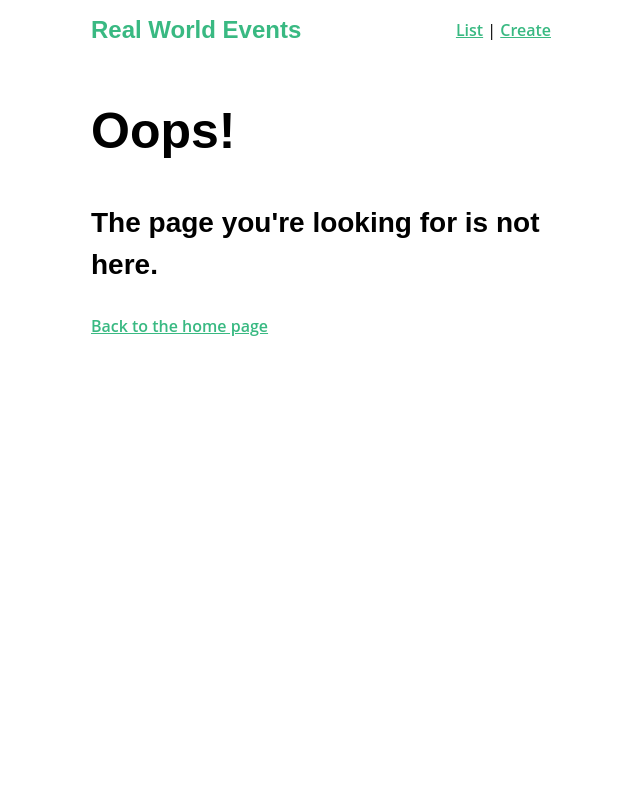
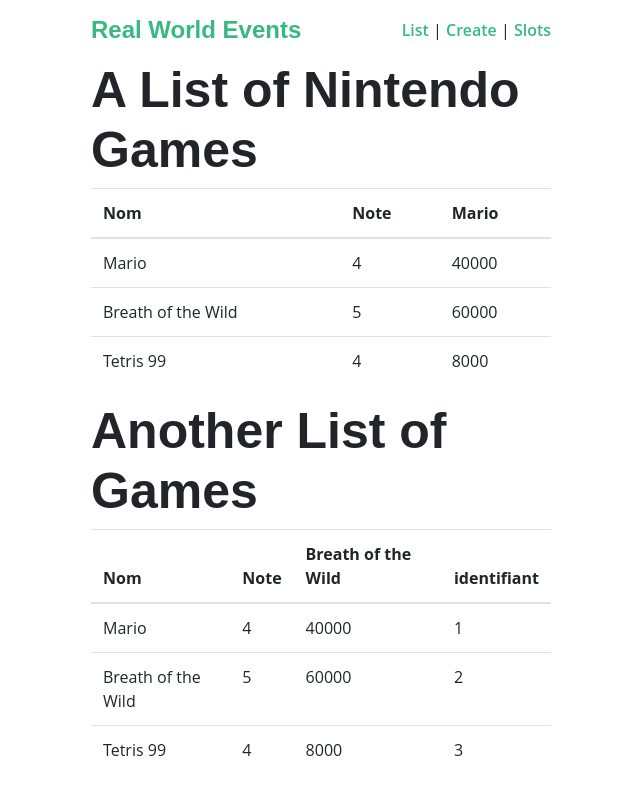
Before and after one commit to johanIbtaten/vm-real-world-vue, a Vue app: page /slots in a window 1280 px wide. Before the commit this address led to /404. Shown: the top 794 px of the page, without its empty margins (319-959 px from the left). Built offline with nearby package versions, Linux system fonts and the light colour scheme.

Commit message:
Added scoped slots

```diff
--- a/public/index.html
+++ b/public/index.html
@@ -4,7 +4,8 @@
     <meta charset="utf-8">
     <meta http-equiv="X-UA-Compatible" content="IE=edge">
     <meta name="viewport" content="width=device-width,initial-scale=1.0">
-    <link rel="icon" href="<%= BASE_URL %>favicon.ico">
+    <link rel="stylesheet" href="https://stackpath.bootstrapcdn.com/bootstrap/4.4.1/css/bootstrap.min.css" integrity="sha384-Vkoo8x4CGsO3+Hhxv8T/Q5PaXtkKtu6ug5TOeNV6gBiFeWPGFN9MuhOf23Q9Ifjh" crossorigin="anonymous">
+
     <title><%= htmlWebpackPlugin.options.title %></title>
   </head>
   <body>
--- /dev/null
+++ b/src/components/CampaignListing.vue
@@ -0,0 +1,42 @@
+<template>
+  <div class="products">
+
+    <div>
+      <div class="table-responsive">
+        <table class="table">
+          <thead>
+            <tr>
+              <slot name="header" :header="header" :products="products"></slot>
+            </tr>
+          </thead>
+          <tbody>
+            <tr v-for="product in products" :key="product.id">
+              <slot :product="product"></slot>
+            </tr>
+          </tbody>
+        </table>
+      </div>
+    </div>
+  </div>
+</template>
+
+<script>
+export default {
+  name: 'CampaignListing',
+  data() {
+    return {
+      products: [
+        { id: 1, name: 'Mario', rating: 4, price: 40000 },
+        { id: 2, name: 'Breath of the Wild', rating: 5, price: 60000 },
+        { id: 3, name: 'Tetris 99', rating: 4, price: 8000 }
+      ],
+      header: {
+        title1: 'Nom',
+        title2: 'Note',
+        title3: 'Prix',
+        title4: 'identifiant'
+      }
+    }
+  }
+}
+</script>
--- a/src/components/NavBar.vue
+++ b/src/components/NavBar.vue
@@ -7,7 +7,8 @@
     <nav>
       <!-- On crée un lien qui appelle la route nommées event-list -->
       <router-link :to="{ name: 'event-list' }">List</router-link> |
-      <router-link :to="{ name: 'event-create' }">Create</router-link>
+      <router-link :to="{ name: 'event-create' }">Create</router-link> |
+      <router-link :to="{ name: 'slots' }">Slots</router-link>
     </nav>
   </div>
 </template>
--- a/src/router.js
+++ b/src/router.js
@@ -10,6 +10,7 @@
 import EventCreate from './views/EventCreate.vue'
 import EventList from './views/EventList.vue'
 import EventShow from './views/EventShow.vue'
+import Slots from './views/Slots.vue'
 
 import NProgress from 'nprogress'
 import store from '@/store/store'
@@ -42,6 +43,11 @@
       path: '/event/create',
       name: 'event-create',
       component: EventCreate
+    },
+    {
+      path: '/slots',
+      name: 'slots',
+      component: Slots
     },
     {
       path: '/vuelidate',
--- /dev/null
+++ b/src/views/Slots.vue
@@ -0,0 +1,46 @@
+<template>
+  <div>
+    <h1>A List of Nintendo Games</h1>
+    <CampaignListing>
+      <template v-slot:header="{ header, products }">
+        <th scope="col">{{ header.title1 }}</th>
+        <th scope="col">{{ header.title2 }}</th>
+        <th scope="col">{{ products[0].name }}</th>
+      </template>
+
+      <template v-slot:default="{ product }">
+        <td class="product_name">{{ product.name }}</td>
+        <td class="product_rating">{{ product.rating }}</td>
+        <td class="product_price">{{ product.price }}</td>
+      </template>
+    </CampaignListing>
+
+    <h1>Another List of Games</h1>
+    <CampaignListing>
+      <template v-slot:header="{ header, products }">
+        <th scope="col">{{ header.title1 }}</th>
+        <th scope="col">{{ header.title2 }}</th>
+        <th scope="col">{{ products[1].name }}</th>
+        <th scope="col">{{ header.title4 }}</th>
+      </template>
+
+      <template v-slot:default="{ product }">
+        <td class="product_name">{{ product.name }}</td>
+        <td class="product_rating">{{ product.rating }}</td>
+        <td class="product_price">{{ product.price }}</td>
+        <td class="product_id">{{ product.id }}</td>
+      </template>
+    </CampaignListing>
+  </div>
+</template>
+
+<script>
+import CampaignListing from '../components/CampaignListing'
+
+export default {
+  name: 'Slots',
+  components: {
+    CampaignListing
+  }
+}
+</script>
```
